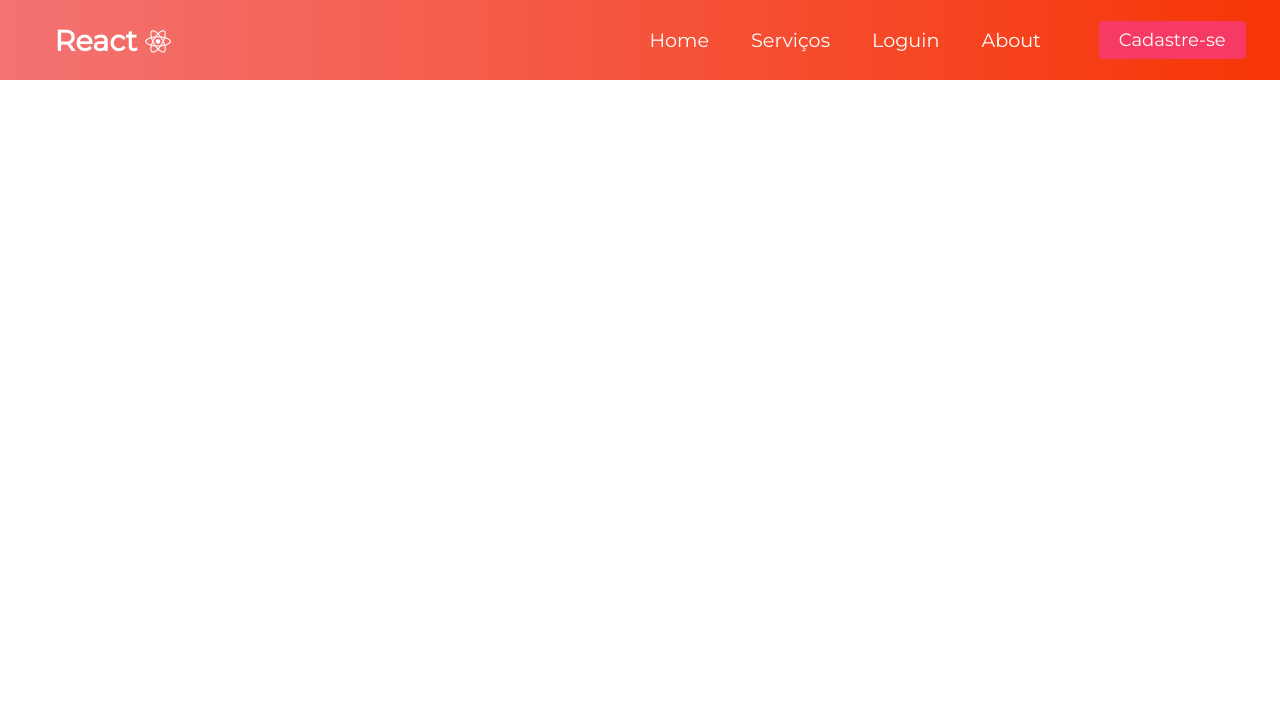
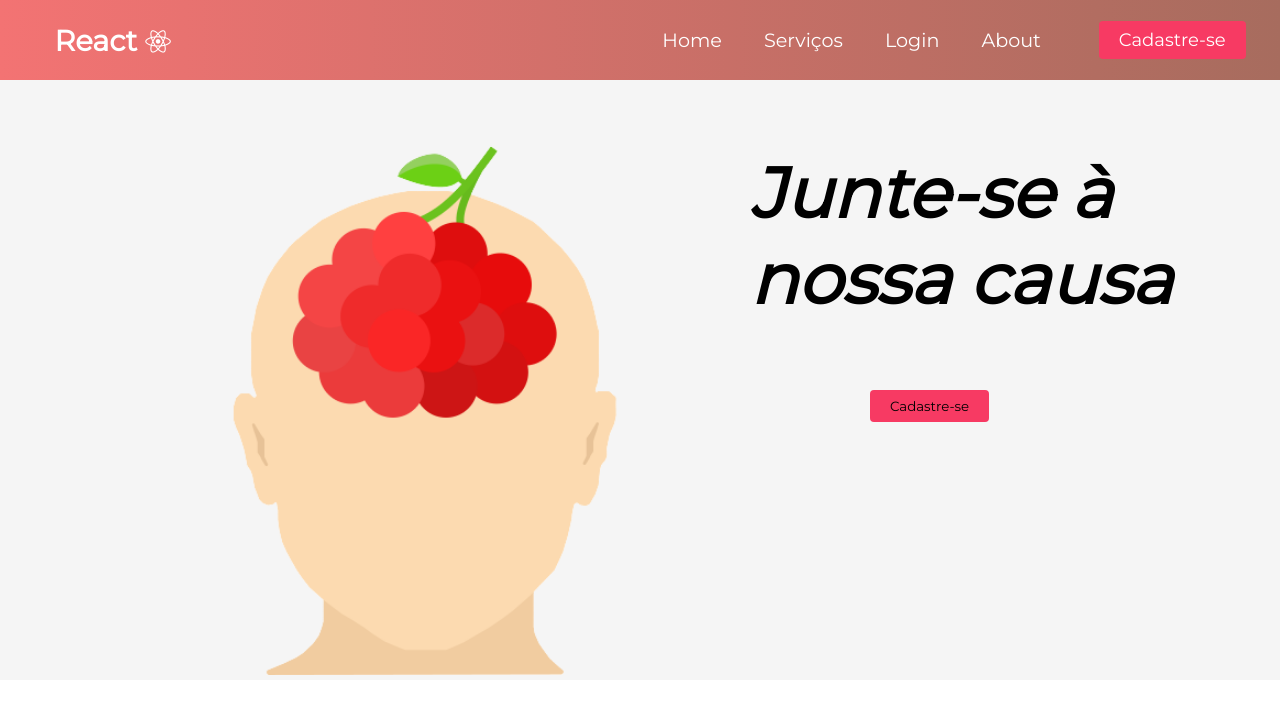
Before and after one commit to fga-eps-mds/2020.2-CheeryUP-FrontEnd, a React (Create React App) app: page / in a window 1280 px wide. Shown: the top 714 px of the page. Built offline with nearby package versions, Linux system fonts and the light colour scheme.

Commit message:
feature_HomePage

```diff
--- a/src/App.js
+++ b/src/App.js
@@ -1,11 +1,13 @@
 import React from 'react';
 import Navbar from "./components/Navbar/Navbar";
 import './App.css';
+import Body from './components/Body/Body';
 
 function App() {
   return (
     <div className="App">
       <Navbar />
+      <Body />
     </div>
   );
 }
--- /dev/null
+++ b/src/components/Body/Body.css
@@ -0,0 +1,33 @@
+img{
+    width: 550px;
+    height: 550px;
+    position: absolute;
+    left: 150px;
+    top: 125px;
+}
+
+.body-container{
+    background-color: whitesmoke;
+    width: 100%;
+    height: 600px;
+    display: flex;
+    flex-direction: column;
+}
+
+.msg-convite{
+    width: 500px;
+    height: 50px;
+    font-size: 70px;
+    font-style: oblique;
+    position: absolute;
+    left: 750px;
+    top: 150px;
+}
+
+.body-botao{
+    width: 150px;
+    height: 100px;
+    position: absolute;
+    left: 870px;
+    top: 390px;
+}
--- /dev/null
+++ b/src/components/Body/Body.js
@@ -0,0 +1,24 @@
+import React, {useState} from 'react';
+import { Button } from '../Button';
+import './Body.css';
+
+function Body() {
+    return (
+        <div className='body-container'>
+            <img src="/imagens/logoCerebro5-Frontal-removebg-preview.png" alt="Imagem Logo"/>
+            <div>
+                <h1 className='msg-convite'>Junte-se à nossa causa</h1>
+            </div>
+            <div className='body-botao'>
+                <Button
+                    buttonStyle='btn--primary'
+                    buttonSize='btn--large'
+                >
+                    Cadastre-se
+                </Button>
+            </div>
+        </div>
+    )
+}
+
+export default Body
--- a/src/components/Button.css
+++ b/src/components/Button.css
@@ -39,8 +39,8 @@
 }
 
 .btn-large {
-    padding: 12px 26px;
-    border-radius: 4px;
-    font-size: 20px;
+    padding: 20px 32px;
+    border-radius: 20px;
+    font-size: 40px;
     color: #fff;
 }
--- a/src/components/Navbar/MenuItems.js
+++ b/src/components/Navbar/MenuItems.js
@@ -10,7 +10,7 @@ export const MenuItems = [
         cName: 'nav-links'
     },
     {
-        title: 'Loguin',
+        title: 'Login',
         url: '#',
         cName: 'nav-links'
     },
--- a/src/components/Navbar/Navbar.css
+++ b/src/components/Navbar/Navbar.css
@@ -1,5 +1,5 @@
 .NavbarItems {
-    background: linear-gradient(90deg, rgb(243, 115, 115) 0%, rgb(247, 53, 5) 100%);
+    background: linear-gradient(90deg, rgb(243, 115, 115) 0%, rgb(167, 108, 94) 100%);
     height: 80px;
     display: flex;
     justify-content: center;
```
Also changed, not shown: public/imagens/logoCerebro5-Frontal-removebg-preview.png (added), public/imagens/logoCerebro5-Frontal.png (added).
